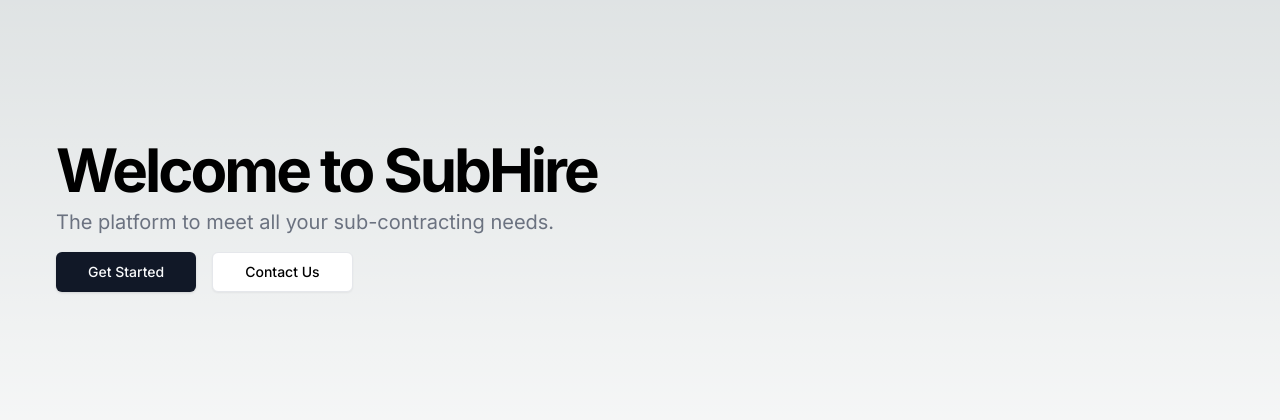
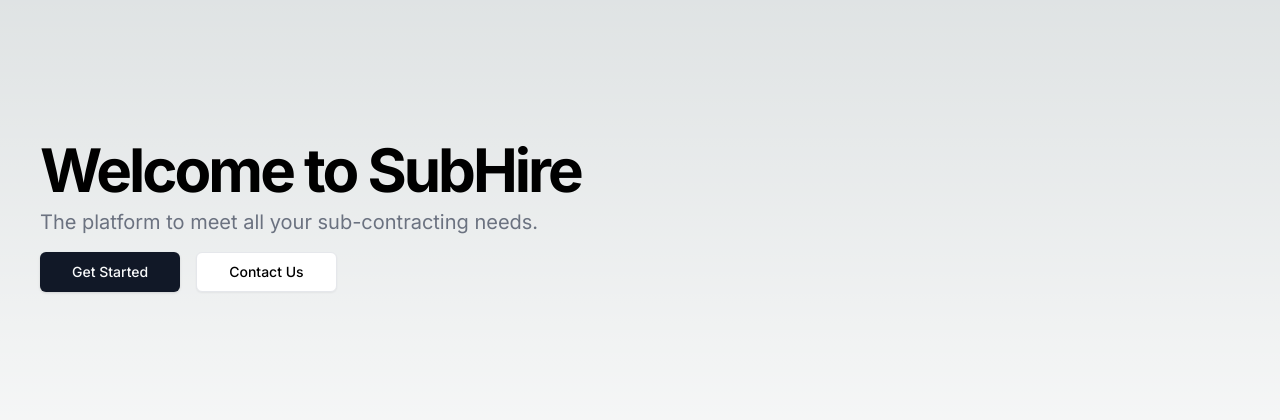
Before and after one commit to Haeven/SubHire, a Next.js app in the folder subhire/: page / in a window 1280 px wide. Shown: the part 184-604 px from the top of the page. Built offline with nearby package versions, Linux system fonts and the light colour scheme.

Commit message:
Revises minor margin change

```diff
--- a/subhire/src/app/page.tsx
+++ b/subhire/src/app/page.tsx
@@ -5,7 +5,7 @@ import Link from "next/link"
  export default function Home() {
   return (
     <section className={styles.homepage}>
-      <div className="container px-4 sm:px-6 m-auto ml-8">
+      <div className="container px-4 sm:px-6 m-auto ml-4">
         <div className="grid gap-6 sm:grid-cols-[1fr,1fr] lg:grid-cols-[1fr,400px] xl:grid-cols-[1fr,600px]">
           {/* <img
             alt=""
```
